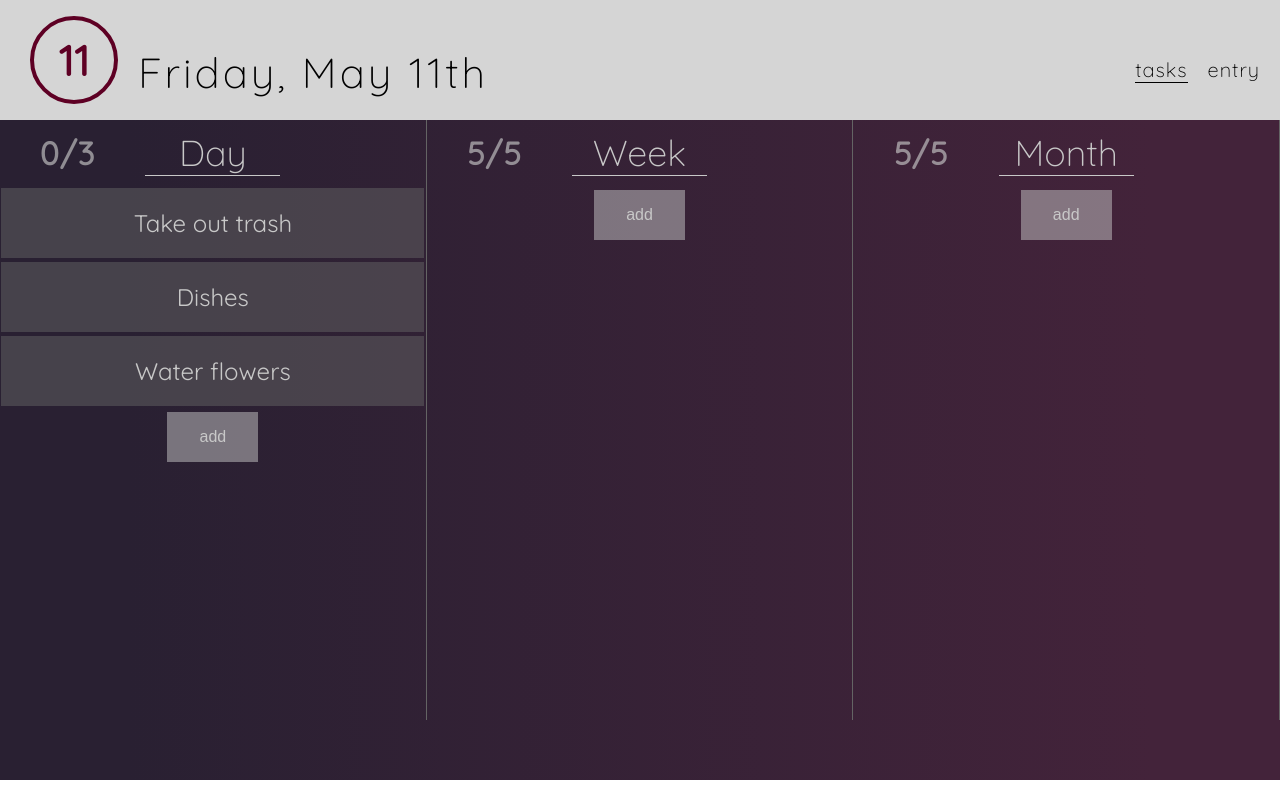
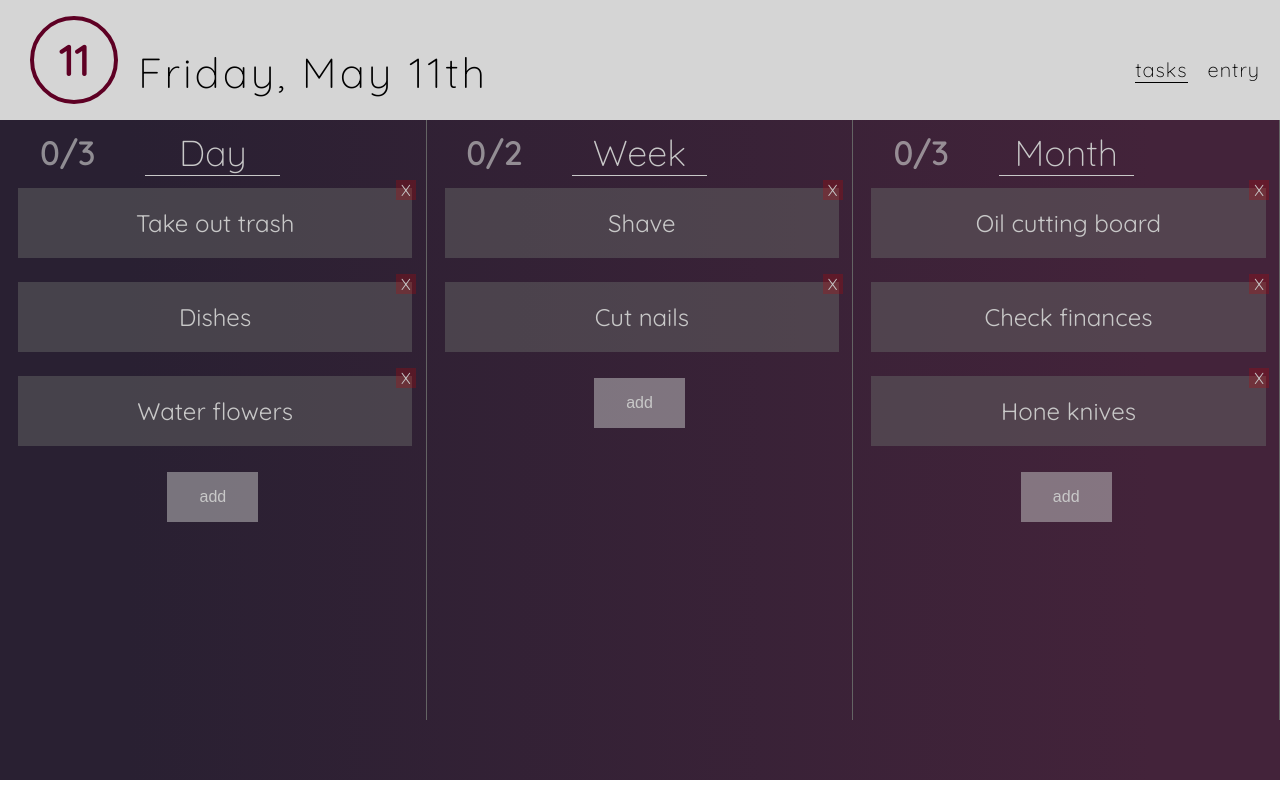
Before and after one commit to mvance43776/todo-list-app, a React (Create React App) app: page / in a window 1280 px wide. Built offline with nearby package versions, Linux system fonts and the light colour scheme.

Commit message:
Delete functionality
Added the ability to delete tasks.

```diff
--- a/package.json
+++ b/package.json
@@ -3,9 +3,12 @@
   "version": "0.1.0",
   "private": true,
   "dependencies": {
+    "babel-preset-es2015-node6": "^0.4.0",
+    "babel-register": "^6.26.0",
     "react": "^16.3.2",
     "react-dom": "^16.3.2",
-    "react-scripts": "1.1.4"
+    "react-scripts": "1.1.4",
+    "source-map-support": "^0.5.6"
   },
   "scripts": {
     "start": "react-scripts start",
--- a/src/App.js
+++ b/src/App.js
@@ -2,6 +2,7 @@ import React, { Component } from 'react';
 import './App.css';
 import Header from './Header.js';
 import TasksContainer from './Tasks-container.js';
+
 
 class App extends Component {
 
--- a/src/DayTasks.js
+++ b/src/DayTasks.js
@@ -9,11 +9,14 @@ class DayTasks extends Component {
     this.state = {
       taskComplete: [],
       taskSum: 0,
-      newTask: "",
+      newTask: "Hit Enter",
     }
 
     this.componentDidMount = this.componentDidMount.bind(this);
     this.toggleTask = this.toggleTask.bind(this);
+    this.handleAddClick = this.handleAddClick.bind(this);
+    this.handleChange = this.handleChange.bind(this);
+    this.deleteTask = this.deleteTask.bind(this);
   }
 
 
@@ -39,13 +42,41 @@ toggleTask(index) {
   this.setState({taskComplete: taskComplete, taskSum: taskSum});
 }
 
+handleAddClick() {
+  console.log('add clicked')
+}
+
+handleChange(event) {
+  this.setState({newTask: event.target.value}, function() {
+    console.log(this.state.newTask)
+  })
+}
+
+deleteTask(index) {
+  if (this.props.time === 'Day'){
+    let time = 'daily'
+    this.props.deleteFunc(index, time);
+  }
+
+  else if (this.props.time === 'Week'){
+    let time = 'weekly'
+    this.props.deleteFunc(index, time);
+  }
+
+  else {
+    let time = 'monthly'
+    this.props.deleteFunc(index, time);
+  }
+
+}
+
   render() {
     return (
-      <div className="content-time" id="day">
+      <div className="content-time" id={this.props.time}>
         <div className="content-header">
           <div className = "filler">
           </div>
-          <h1>Day</h1>
+          <h1>{this.props.time}</h1>
           <div className="content-stats" id="stats-day">
             <h2>{this.state.taskSum}/{this.state.taskComplete.length}</h2>
           </div>
@@ -58,10 +89,11 @@ toggleTask(index) {
             task = {task}
             active = {this.state.taskComplete[i]}
             toggleTaskFunc = {this.toggleTask}
+            deleteFunc = {this.deleteTask}
           />
           )
         })}
-        <input className="add-button" id = "add-day" type="button" value="add"></input>
+        <input className="add-button" id = "add-day" type="button" value="add" onClick = {this.handleAddClick}></input>
       </div>
     );
   }
--- a/src/Header.css
+++ b/src/Header.css
@@ -213,14 +213,13 @@ padding: 10px 0px;
 }
 
 .delete-button {
-  flex: 1;
+  position: relative;
+  top: -80px;
+  left: 380px;
   background-color: rgba(200,0,0,0.25);
   width: 20px;
   cursor: pointer;
   z-index: 25;
-  display: flex;
-  justify-content: center;
-  flex-shrink: 20;
   color: rgb(200,200,200);
 }
 
--- a/src/Tasks-container.js
+++ b/src/Tasks-container.js
@@ -26,11 +26,26 @@ class TasksContainer extends Component {
                  ],
       }
     }
+    this.handleAddClick = this.handleAddClick.bind(this);
+    this.deleteTask = this.deleteTask.bind(this);
   }
 
 
 componentDidMount() {
 
+}
+
+handleAddClick() {
+  console.log('reached')
+  let taskList = this.state.taskList;
+  taskList.daily.push("")
+  this.setState({taskList: taskList});
+}
+
+deleteTask(index, time) {
+  let taskList = this.state.taskList;
+  taskList[time].splice(index, 1);
+  this.setState({taskList: taskList});
 }
 
 
@@ -39,9 +54,22 @@ componentDidMount() {
       <div id="slides">
         <div className="slide slide0">
           <div className="content">
-            <DayTasks tasks = {this.state.taskList.daily}/>
-            <WeekTasks tasks = {this.state.taskList.weekly}/>
-            <MonthTasks tasks = {this.state.taskList.monthly}/>
+            <DayTasks
+              time = "Day"
+              tasks = {this.state.taskList.daily}
+              handleAddClickFunc = {this.handleAddClick}
+              deleteFunc = {this.deleteTask}
+            />
+            <DayTasks
+              time = "Week"
+              tasks = {this.state.taskList.weekly}
+              deleteFunc = {this.deleteTask}
+            />
+            <DayTasks
+              time = "Month"
+              tasks = {this.state.taskList.monthly}
+              deleteFunc = {this.deleteTask}
+            />
           </div>
         </div>
         <div className="slide slide1">
--- a/src/task.js
+++ b/src/task.js
@@ -7,6 +7,7 @@ class Task extends Component {
 
 
     this.taskClicked = this.taskClicked.bind(this);
+    this.handleDelete = this.handleDelete.bind(this);
   }
 
 
@@ -23,9 +24,13 @@ taskClicked() {
     console.log('Active: ' + this.props.active)
 }
 
+handleDelete() {
+  this.props.deleteFunc(this.props.index);
+}
 
   render() {
     return (
+      <div>
       <p
         onDoubleClick = {this.removal}
         className = {this.props.active ? 'strikethrough' : ''}
@@ -35,6 +40,10 @@ taskClicked() {
       >
         {this.props.task}
       </p>
+      <div className = 'delete-button' onClick = {this.handleDelete}>
+      X
+      </div>
+      </div>
     );
   }
 }
```
Also changed, not shown: 1 other file (tests, documents, lock files or other folders).
